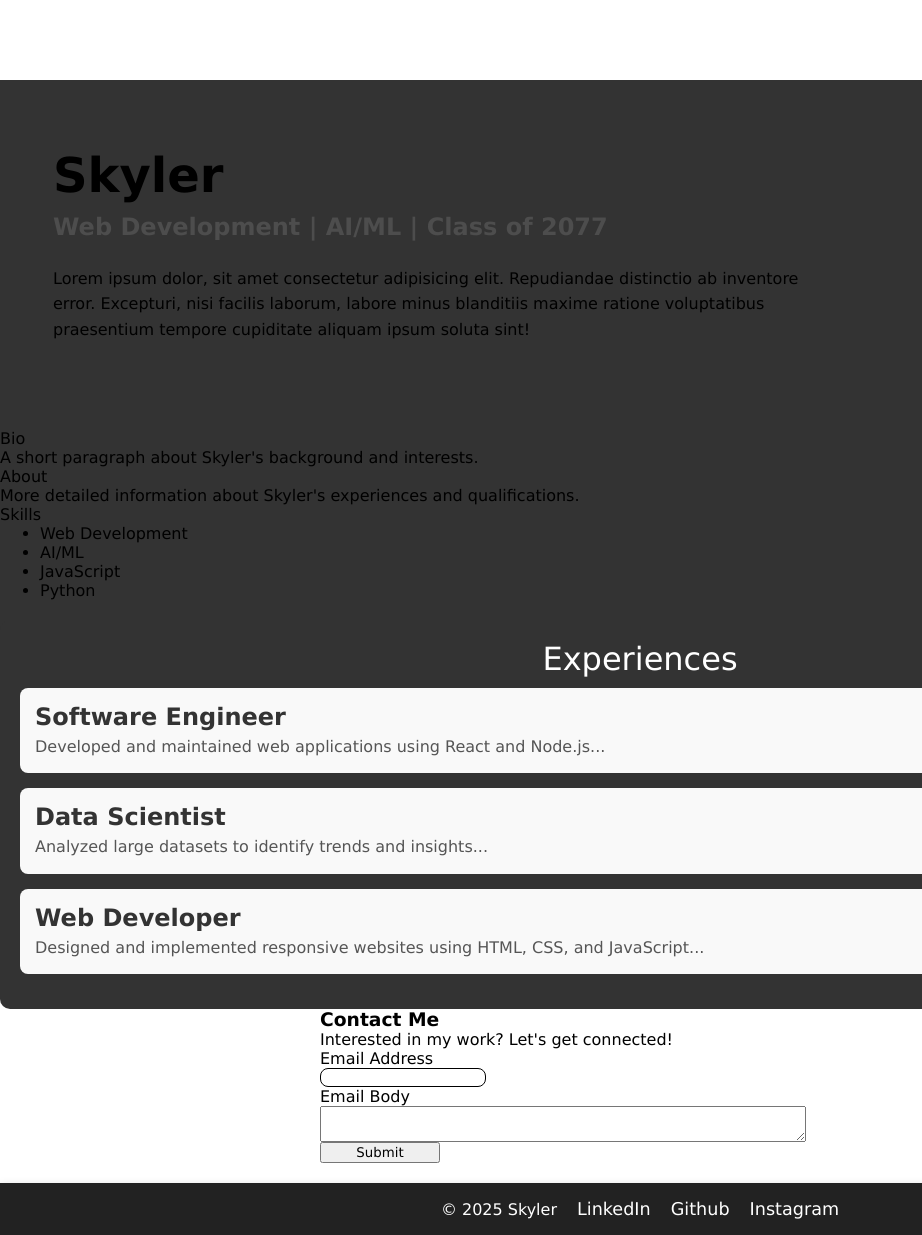
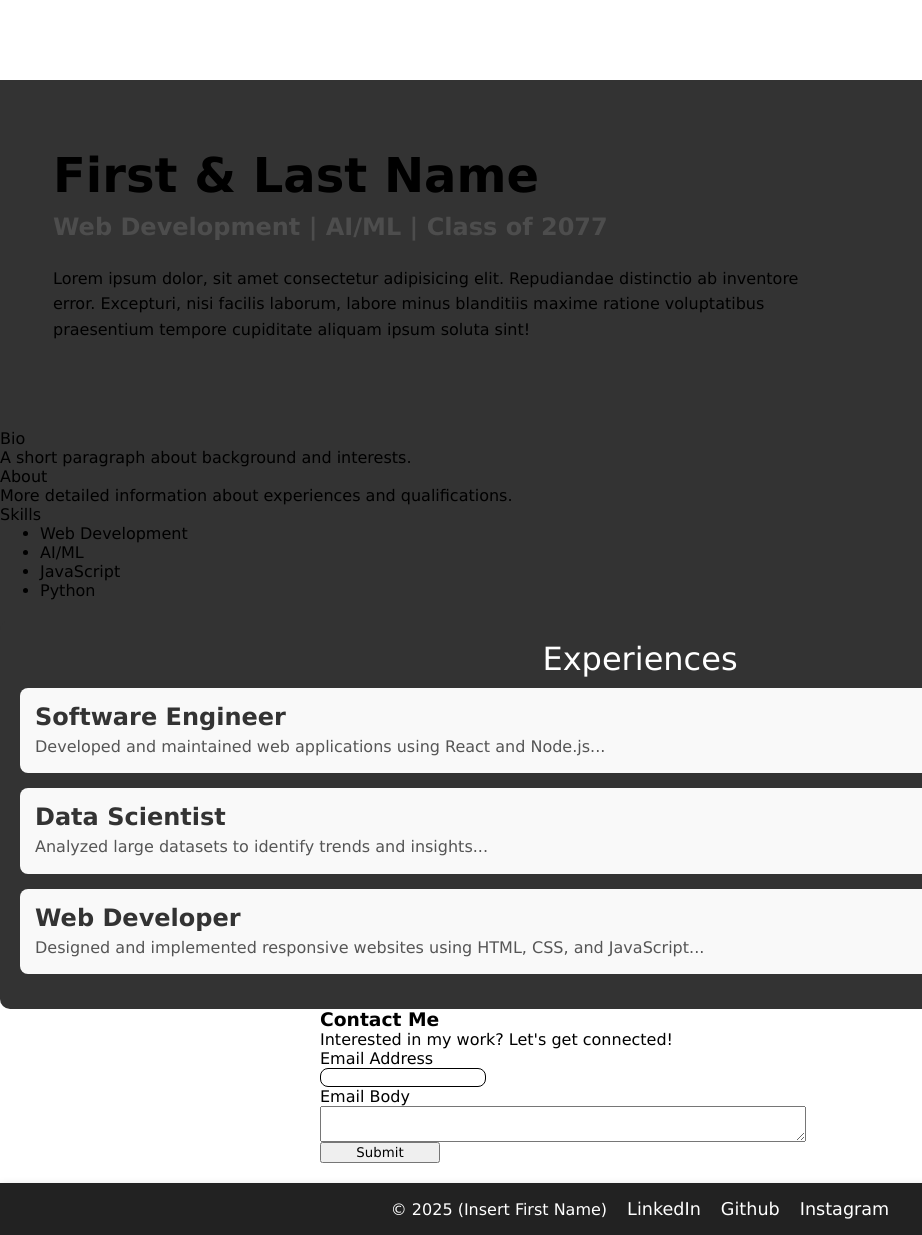
Before and after one commit to skyler-hall/PersonalPortfolio, a plain HTML site: page index.html in a window 1280 px wide. Shown: the full height of the page, 0-922 px from the left. Drawn offline with Linux system fonts and the light colour scheme; grey boxes are pictures that could not be loaded.

Commit message:
small changes

```diff
--- a/index.html
+++ b/index.html
@@ -11,7 +11,7 @@
         <!-- Header + Intro  + Education // Roseline -->
         <header class="header">
             <div class="header-text-section"> <!--Info-->
-                <h1>Skyler</h1>
+                <h1>First & Last Name</h1>
                 <h2>Web Development | AI/ML | Class of 2077</h2>
                 <p>Lorem ipsum dolor, sit amet consectetur adipisicing elit. Repudiandae distinctio ab inventore error. Excepturi, nisi facilis laborum, labore minus blanditiis maxime ratione voluptatibus praesentium tempore cupiditate aliquam ipsum soluta sint!</p>
             </div>
@@ -22,9 +22,9 @@
         <!-- Bio + About + Skills // Skyler-->
         <section class="bio">
             <div class="bio-title">Bio</div>
-            <p>A short paragraph about Skyler's background and interests.</p>
+            <p>A short paragraph about background and interests.</p>
             <div class="about">About</div>
-            <p>More detailed information about Skyler's experiences and qualifications.</p>
+            <p>More detailed information about experiences and qualifications.</p>
             <div class="skills">Skills</div>
             <ul>
                 <li>Web Development</li>
@@ -41,16 +41,19 @@
             <div class="experiences-title">Experiences</div>
             <div class="experience">
                 <h3>Software Engineer</h3>
-                <p>Developed and maintained web applications using React and Node.js<span class="ellipsis">...</span> <span class="hidden-text">Collaborated with cross-functional teams to deliver high-quality products. Lorem ipsum dolor sit amet. Lorem ipsum dolor sit amet.</span>
+                <p>Developed and maintained web applications using React and Node.js<span class="ellipsis">...</span> <span class="hidden-text">Collaborated
+                    with cross-functional teams to deliver high-quality products. Lorem ipsum dolor sit amet. Lorem ipsum dolor sit amet.</span>
                 </p>
             </div>
             <div class="experience">
                 <h3>Data Scientist</h3>
-                <p>Analyzed large datasets to identify trends and insights<span class="ellipsis">...</span> <span class="hidden-text">Developed machine learning models to solve business problems.</span></p>
+                <p>Analyzed large datasets to identify trends and insights<span class="ellipsis">...</span> <span class="hidden-text">Developed machine learning
+                    models to solve business problems.</span></p>
             </div>
             <div class="experience">
                 <h3>Web Developer</h3>
-                <p>Designed and implemented responsive websites using HTML, CSS, and JavaScript<span class="ellipsis">...</span> <span class="hidden-text">Worked with clients to understand their needs and deliver custom solutions.</span></p>
+                <p>Designed and implemented responsive websites using HTML, CSS, and JavaScript<span class="ellipsis">...</span> <span class="hidden-text">Worked with
+                    clients to understand their needs and deliver custom solutions.</span></p>
             </div>
         </section>
         <!-- Contact me // JavaScript // Roseline -->
@@ -70,7 +73,7 @@
          <!-- Footer // Skyler -->
         <footer>
             <div class="footer-content">
-                <p>&copy; 2025 Skyler</p>
+                <p>&copy; 2025 (Insert First Name)</p>
                 <a href="https://www.linkedin.com/in/skylerhalll/">LinkedIn</a>
                 <a href="https://github.com/skyler-hall">Github</a>
                 <a href="https://www.instagram.com/instagram/">Instagram</a>
--- a/style.css
+++ b/style.css
@@ -146,6 +146,14 @@ footer {
     color: #555;
 }
 
+.experience:hover .hidden-text {
+    display: inline;
+}
+
+.experience:hover .ellipsis {
+    display: none;
+}
+
 .hidden-text {
     display: none;
 }
@@ -153,11 +161,3 @@ footer {
 .ellipsis {
     display: inline;
 }
-
-.experience:hover .hidden-text {
-    display: inline;
-}
-
-.experience:hover .ellipsis {
-    display: none;
-}
```
